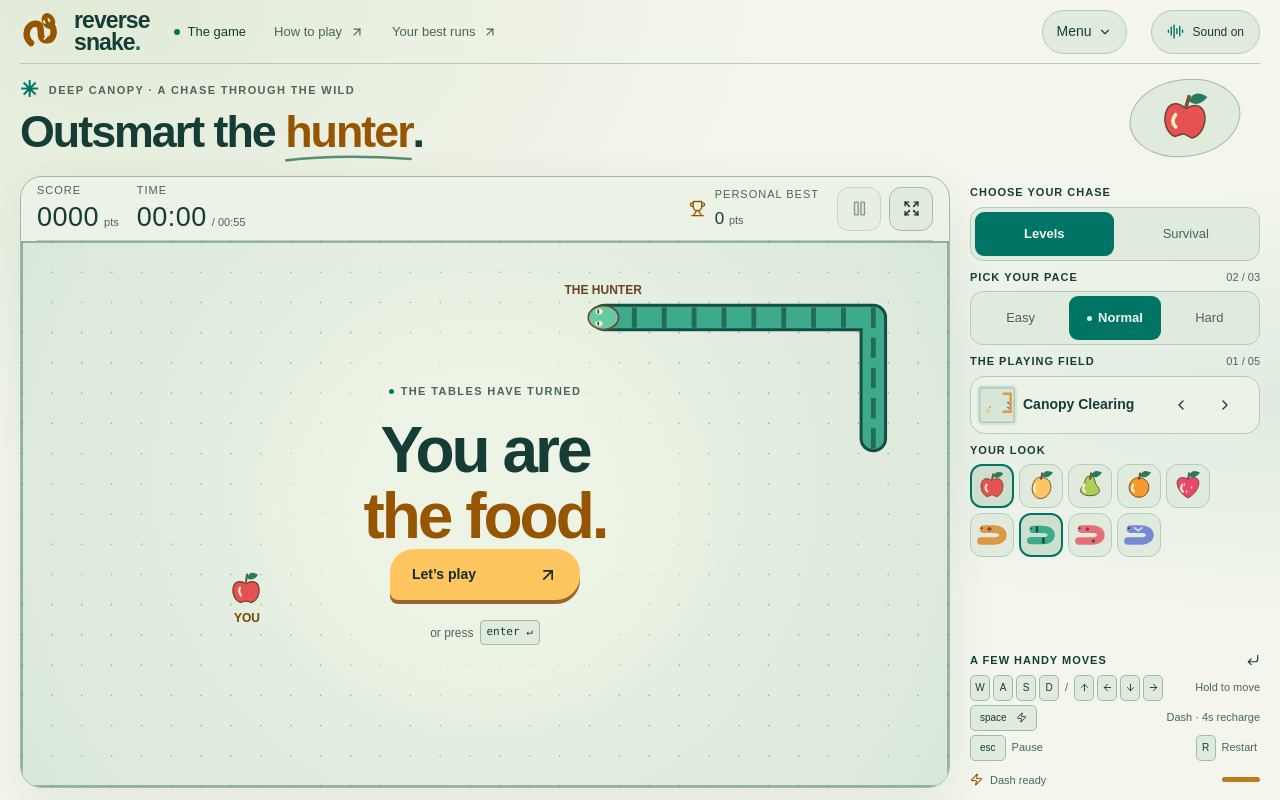
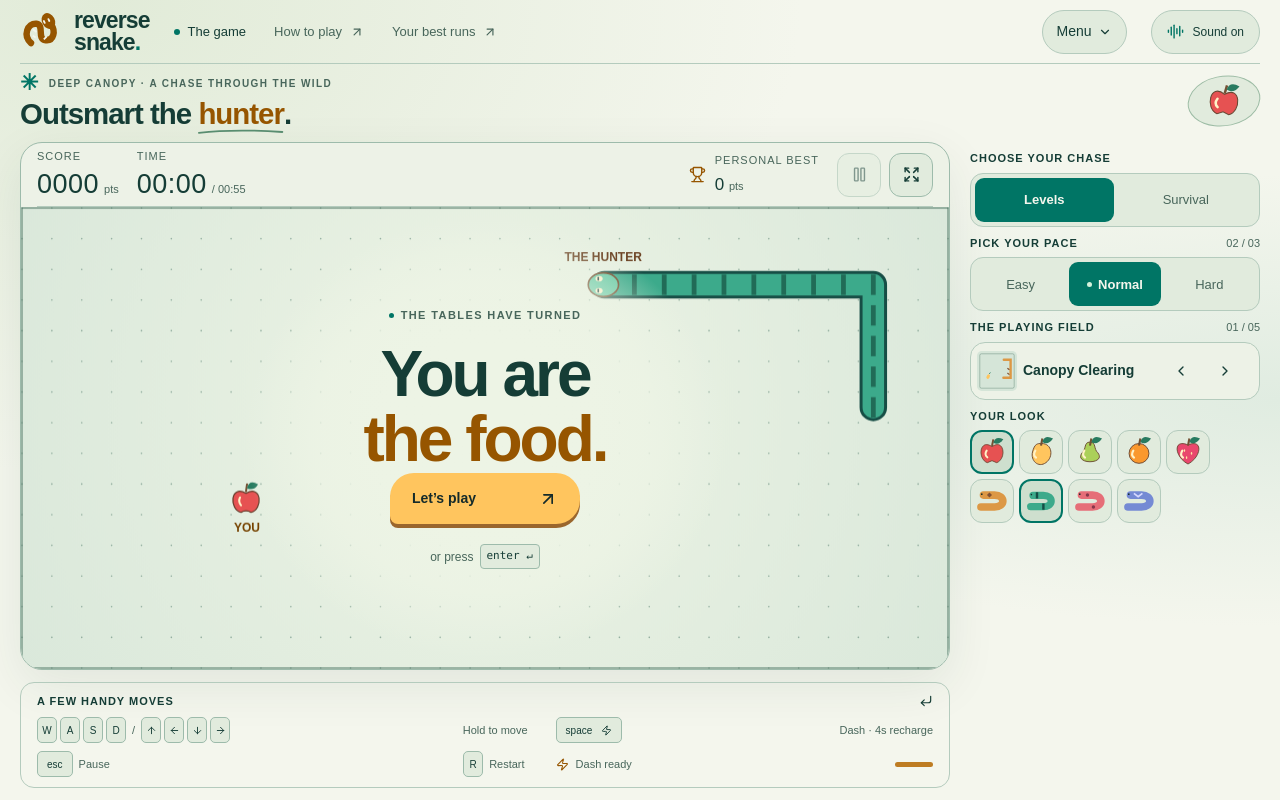
Before and after one commit to A4B4RG/Reverse-Snake-, a Next.js app in the folder web/: page / in a window 1280 px wide. Built offline with nearby package versions, Linux system fonts and the light colour scheme.

Commit message:
Place keyboard guide beneath the map and compact the hero

```diff
--- a/web/src/app/globals.css
+++ b/web/src/app/globals.css
@@ -557,3 +557,24 @@ body { height: 100dvh; display: flex; flex-direction: column; padding: env(safe-
 }
 
 @media (max-height:500px) { .arena-section .section-label { display:none; } }
+
+.game-hero { padding:8px 0 12px;gap:16px; }
+.game-hero h1 { font-size:clamp(26px,2.3vw,34px);letter-spacing:-1px; }
+.game-hero h1 > span > svg { height:6px;bottom:-5px; }
+.game-hero .hero-eyebrow { font-size:10px;margin-bottom:4px; }
+.game-hero p { margin-top:8px; }
+.game-hero .hero-sticker { width:72px;height:52px;margin-right:0; }
+.game-hero .hero-sticker > svg { width:40px;height:40px; }
+.game-column { display:flex;flex-direction:column;gap:12px;min-width:0;min-height:0; }
+.game-column > .arcade { flex:1; }
+.game-column > .controls-section { display:grid;grid-template-columns:minmax(0,1.3fr) minmax(0,1fr);gap:8px 28px;flex-shrink:0;margin:0;padding:10px 16px;border:1px solid var(--line);border-radius:14px; }
+.game-column > .controls-section .section-label { grid-column:1 / -1;margin:0; }
+.game-column > .controls-section .control-row { margin:0; }
+.game-column > .controls-section .dash-meter { padding:0; }
+@media (max-width:900px) and (min-height:501px) {
+  .game-column { flex:1; }
+  .game-column > .controls-section { display:none; }
+  .game-hero { padding:4px 0 8px; }
+  .game-hero h1 { font-size:24px; }
+}
+@media (max-height:620px) { .game-column > .controls-section { display:none; } }
--- a/web/src/components/reverse-snake.tsx
+++ b/web/src/components/reverse-snake.tsx
@@ -121,12 +121,13 @@ export default function ReverseSnake() {
     </header>
 
     <main className="site-main">
-      <section className="hero" aria-labelledby="hero-title">
+      <section className="hero game-hero" aria-labelledby="hero-title">
         <div><div className="hero-eyebrow"><span className="little-star">✳</span> DEEP CANOPY · A CHASE THROUGH THE WILD</div><h1 id="hero-title">Outsmart the <span>hunter<svg viewBox="0 0 290 14" fill="none" aria-hidden="true"><path d="M3 10C77 1 184 0 286 7" stroke="currentColor" strokeWidth="6" strokeLinecap="round"/></svg></span>.</h1><p>Pick your fruit. Dodge the hunter. Make your escape.</p></div>
         <div className="hero-sticker" aria-hidden="true"><FruitIcon skin={game.appearance.fruit}/></div>
       </section>
 
       <div className="play-layout" id="play">
+        <div className="game-column">
         <section className="arcade" ref={arcadeRef} aria-label="Reverse Snake arcade">
           <div className="game-hud">
             <div className="hud-stat"><span>SCORE</span><strong>{Math.floor(game.score).toString().padStart(4, "0")}<small>pts</small></strong></div>
@@ -158,13 +159,15 @@ export default function ReverseSnake() {
           <div className="touch-controls" aria-label="Touch game controls"><div className="d-pad">{([['up', ArrowUp], ['left', ArrowLeft], ['down', ArrowDown], ['right', ArrowRight]] as const).map(([direction, Icon]) => <button key={direction} className={`direction-${direction}`} disabled={game.phase !== "running"} aria-label={`Move ${direction}`} onPointerDown={event => { event.preventDefault(); event.currentTarget.setPointerCapture(event.pointerId); pressInput(`pointer:${event.pointerId}`, direction); focusGame(); }} onPointerUp={event => releaseInput(`pointer:${event.pointerId}`)} onPointerCancel={event => releaseInput(`pointer:${event.pointerId}`, true)} onLostPointerCapture={event => releaseInput(`pointer:${event.pointerId}`, true)} onClick={event => { if (event.detail === 0) { steer(direction); directionRef.current = input.current.direction; focusGame(); } }}><Icon size={20}/></button>)}</div><button className="touch-dash" disabled={game.phase !== "running" || game.dashCooldown > 0} onClick={() => { dash(); focusGame(); }}><Zap size={20}/>{game.dashCooldown > 0 ? `${(game.dashCooldown / 1000).toFixed(1)}s` : "Dash"}</button></div>
         </section>
 
-        <aside className="game-sidebar" aria-label="Game setup and controls">
+          <section className="controls-section" aria-label="Keyboard controls"><div className="section-label"><h3>A FEW HANDY MOVES</h3><CornerDownLeft size={14}/></div><div className="control-row"><div className="key-group"><kbd>W</kbd><kbd>A</kbd><kbd>S</kbd><kbd>D</kbd><span>/</span><kbd><ArrowUp size={11}/></kbd><kbd><ArrowLeft size={11}/></kbd><kbd><ArrowDown size={11}/></kbd><kbd><ArrowRight size={11}/></kbd></div><span>Hold to move</span></div><div className="control-row"><kbd className="wide-key">space <Zap size={11}/></kbd><span>Dash <small>· 4s recharge</small></span></div><div className="control-row"><div className="key-group"><kbd className="wide-key">esc</kbd><span>Pause</span></div><div className="key-group"><kbd>R</kbd><span>Restart</span></div></div><div className={`dash-meter ${game.dashCooldown === 0 ? "charged" : ""}`}><Zap size={13}/><span>{game.dashCooldown === 0 ? "Dash ready" : "Recharging"}</span><div><i style={{ width: `${100 - (game.dashCooldown / DASH_COOLDOWN) * 100}%` }}/></div></div></section>
+        </div>
+
+        <aside className="game-sidebar" aria-label="Game setup">
           <section className="mission-card"><div className="eyebrow"><span className="mini-cross">+</span> YOUR ONE JOB</div><h2>Be the one<br/>that got away.</h2><p>{game.mode === "survival" ? "Stay alive as long as you can. Every crash brings a fresh hunter. There’s always another chase." : "Bait the snake into a wall or its own tail. Outsmart it, or outlast its appetite."}</p><div className="mission-rule"><span className="apple-dot"/>You’re the fruit.<span className="snake-dot"/>It’s the problem.</div><ArrowDownLeft className="mission-arrow" size={36} strokeWidth={1.2}/></section>
           <section className="mode-section"><div className="section-label"><h3>CHOOSE YOUR CHASE</h3></div><div className="difficulty-options" aria-label="Game mode"><button disabled={active} aria-pressed={game.mode === "levels"} onClick={() => configure(game.arena, game.difficulty, "levels")}>Levels</button><button disabled={active} aria-pressed={game.mode === "survival"} onClick={() => configure(game.arena, game.difficulty, "survival")}>Survival</button></div></section>
           <section className="difficulty-section"><div className="section-label"><h3>PICK YOUR PACE</h3><span>0{(['easy', 'normal', 'hard'] as Difficulty[]).indexOf(game.difficulty) + 1} / 03</span></div><div className="difficulty-options" aria-label="Difficulty">{(Object.keys(DIFFICULTIES) as Difficulty[]).map(value => <button key={value} disabled={active} aria-pressed={game.difficulty === value} onClick={() => configure(game.arena, value)}>{game.difficulty === value && <span/>}{DIFFICULTIES[value].label}</button>)}</div></section>
           <section className="arena-section"><div className="section-label"><h3>THE PLAYING FIELD</h3><span>0{game.arena + 1} / 05</span></div><div className="arena-card"><GardenMap arena={game.arena}/><div><span>ARENA 0{game.arena + 1}</span><h4>{arena.name}</h4><p>{arena.subtitle}</p></div><div className="arena-arrows"><button aria-label="Previous arena" disabled={active} onClick={() => configure((game.arena + 4) % ARENAS.length, game.difficulty)}><ChevronLeft size={16}/></button><button aria-label="Next arena" disabled={active} onClick={() => configure((game.arena + 1) % ARENAS.length, game.difficulty)}><ChevronRight size={16}/></button></div></div><div className="arena-dots" aria-label="Choose arena">{ARENAS.map((item, index) => <button key={item.name} className={index === game.arena ? "selected" : ""} aria-label={`Choose ${item.name}`} aria-pressed={index === game.arena} disabled={active} onClick={() => configure(index, game.difficulty)}/>)}</div></section>
           <AppearancePicker value={game.appearance} disabled={active} onChange={appearance}/>
-          <section className="controls-section"><div className="section-label"><h3>A FEW HANDY MOVES</h3><CornerDownLeft size={14}/></div><div className="control-row"><div className="key-group"><kbd>W</kbd><kbd>A</kbd><kbd>S</kbd><kbd>D</kbd><span>/</span><kbd><ArrowUp size={11}/></kbd><kbd><ArrowLeft size={11}/></kbd><kbd><ArrowDown size={11}/></kbd><kbd><ArrowRight size={11}/></kbd></div><span>Hold to move</span></div><div className="control-row"><kbd className="wide-key">space <Zap size={11}/></kbd><span>Dash <small>· 4s recharge</small></span></div><div className="control-row"><div className="key-group"><kbd className="wide-key">esc</kbd><span>Pause</span></div><div className="key-group"><kbd>R</kbd><span>Restart</span></div></div><div className={`dash-meter ${game.dashCooldown === 0 ? "charged" : ""}`}><Zap size={13}/><span>{game.dashCooldown === 0 ? "Dash ready" : "Recharging"}</span><div><i style={{ width: `${100 - (game.dashCooldown / DASH_COOLDOWN) * 100}%` }}/></div></div></section>
         </aside>
       </div>
 
```
Also changed, not shown: 20 other files (tests, documents, lock files or other folders).
